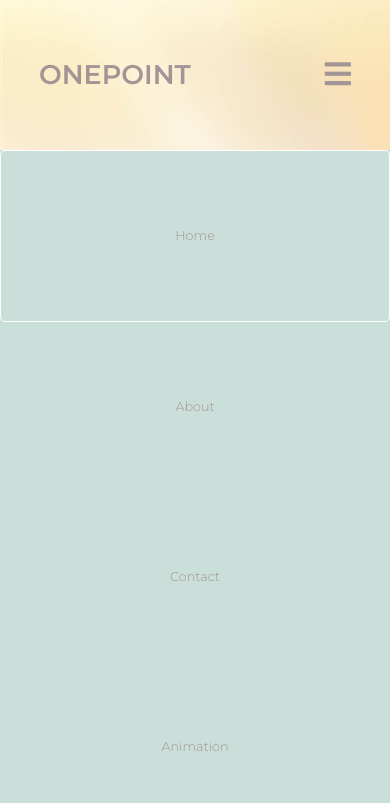
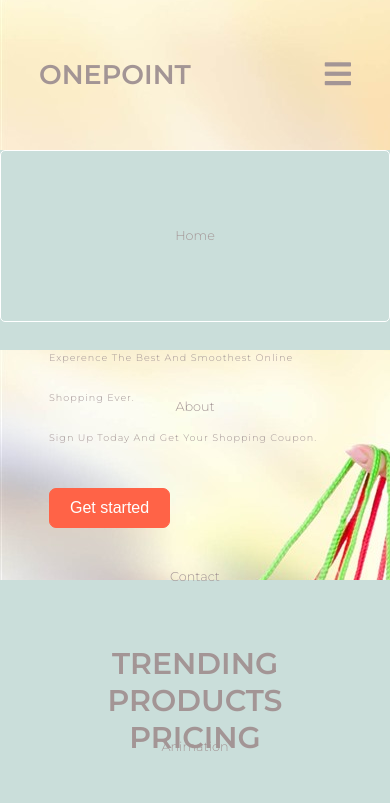
Before and after one commit to Sirmario/onepoint, a plain HTML site: page index.html in a window 390 px wide. Both pictures are taken after a click on the label 337 px from the left and 75 px from the top of the page. Shown: the top 803 px of the page. Drawn offline with Linux system fonts and the light colour scheme.

Commit message:
changed height

```diff
--- a/resource/css/responsive_layout.css
+++ b/resource/css/responsive_layout.css
@@ -39,11 +39,11 @@
   .navbar{
     position:fixed;
     width:100%;
+    height:200px;
     margin-top:-100%;
     display:none;
     transition: all .5s;
     background: #cadeda;
-    overflow:auto;
   }
   .navbar-link{
     display:block;
@@ -87,6 +87,7 @@
  @media screen and (max-width:800px){
    header{
      background-position: left;
+     height:650px;
    }
    .product{
      height: 1500px;
```
